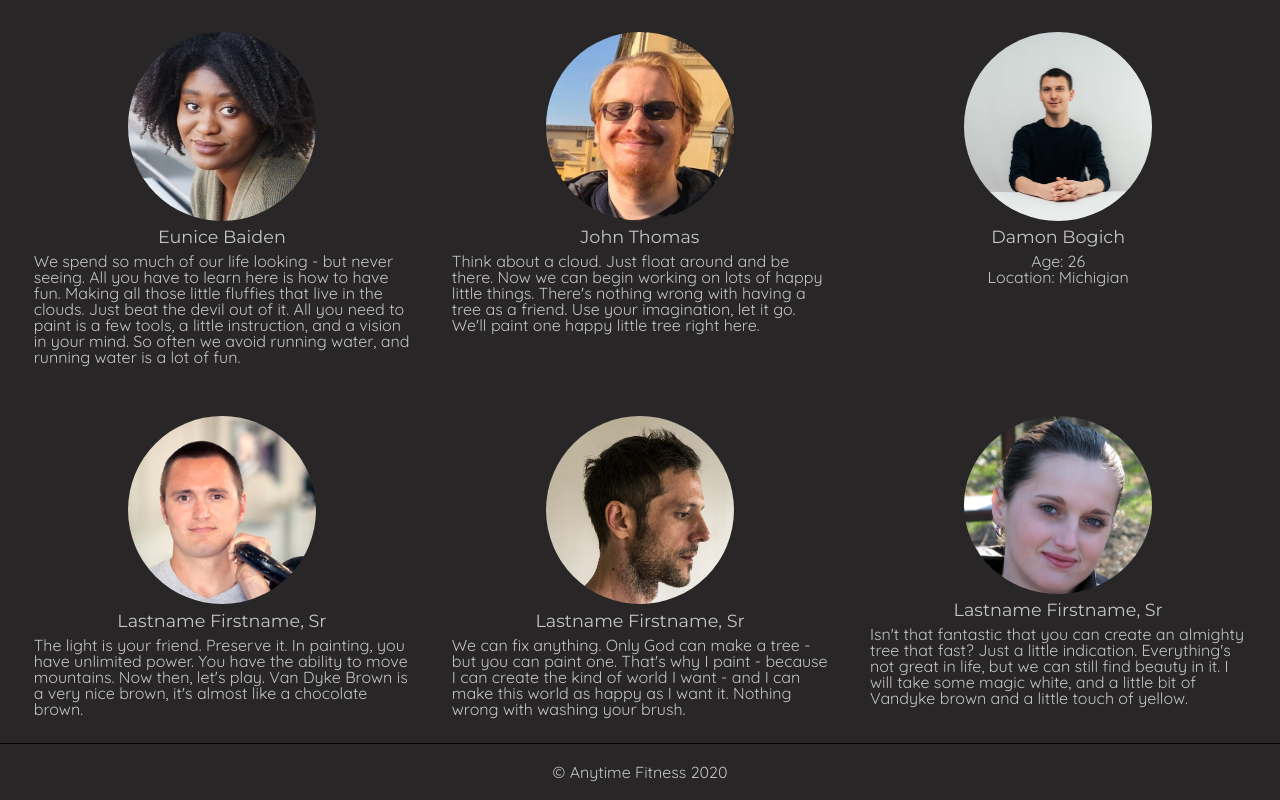
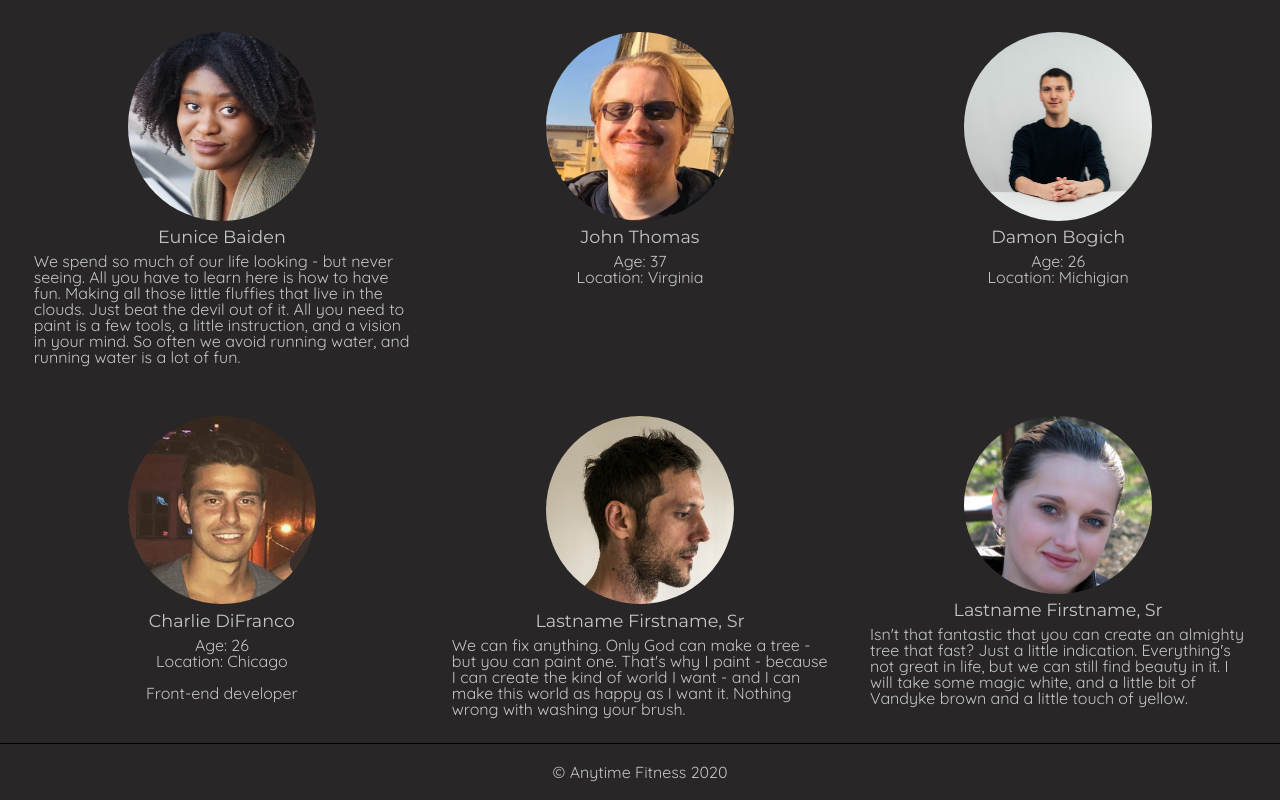
Before and after one commit to anywhere-fitness-ii/Marketing-Page, a plain HTML site: page about.html in a window 1280 px wide. Shown: the part 461-1261 px from the top of the page. Drawn offline with Linux system fonts and the light colour scheme.

Commit message:
added Charlie DiFranco to about page

```diff
--- a/about.html
+++ b/about.html
@@ -48,8 +48,9 @@
     <div class="dev">
         <img src="img/about/john_thomas-florence.jpg" alt="John Thomas">
         <h2>John Thomas</h2>
-        <p>
-            Think about a cloud. Just float around and be there. Now we can begin working on lots of happy little things. There's nothing wrong with having a tree as a friend. Use your imagination, let it go. We'll paint one happy little tree right here.
+        <p class="aboutUnique">
+            Age: 37<br>
+            Location: Virginia
         </p>
     </div>
     <div class="dev">
@@ -64,10 +65,12 @@
 </section>
 <section class="aboutRow">
     <div class="dev">
-        <img src="img/trainer.png" alt="smiling man holding a kettlebell">
-        <h2>Lastname Firstname, Sr</h2>
-        <p>
-            The light is your friend. Preserve it. In painting, you have unlimited power. You have the ability to move mountains. Now then, let's play. Van Dyke Brown is a very nice brown, it's almost like a chocolate brown.
+        <img src="img/about/Charlie_DiFranco.png" alt="Charlie DiFranco">
+        <h2>Charlie DiFranco</h2>
+        <p class="aboutUnique">
+            Age: 26<br>
+            Location: Chicago<br><br>
+            Front-end developer
         </p>
     </div>
     <div class="dev">
```
Also changed, not shown: img/about/Charlie_DiFranco.png (added).
